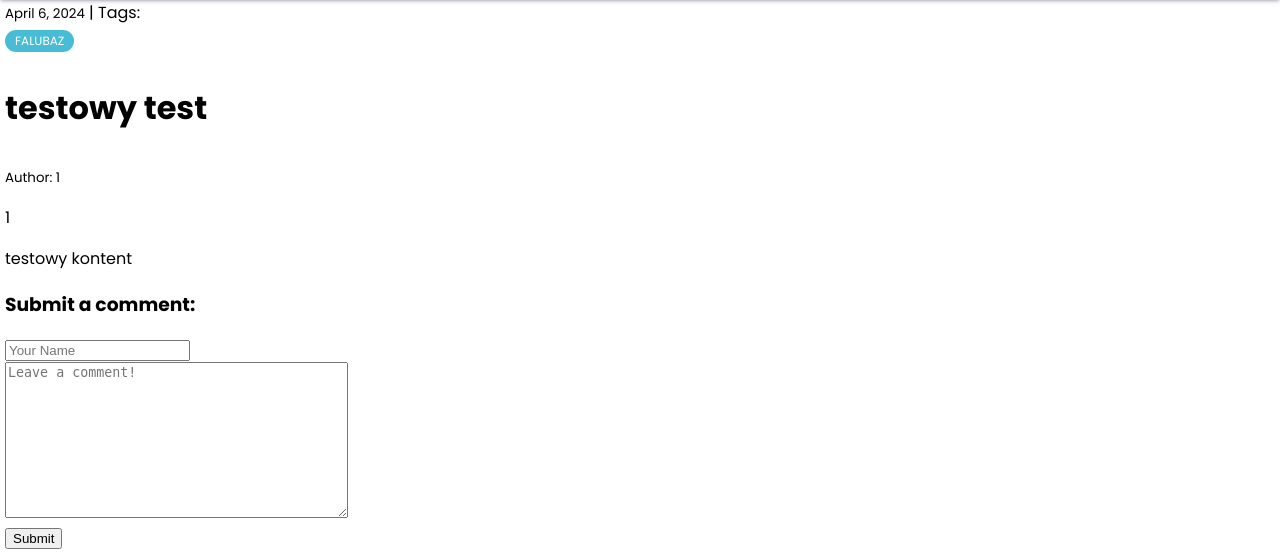
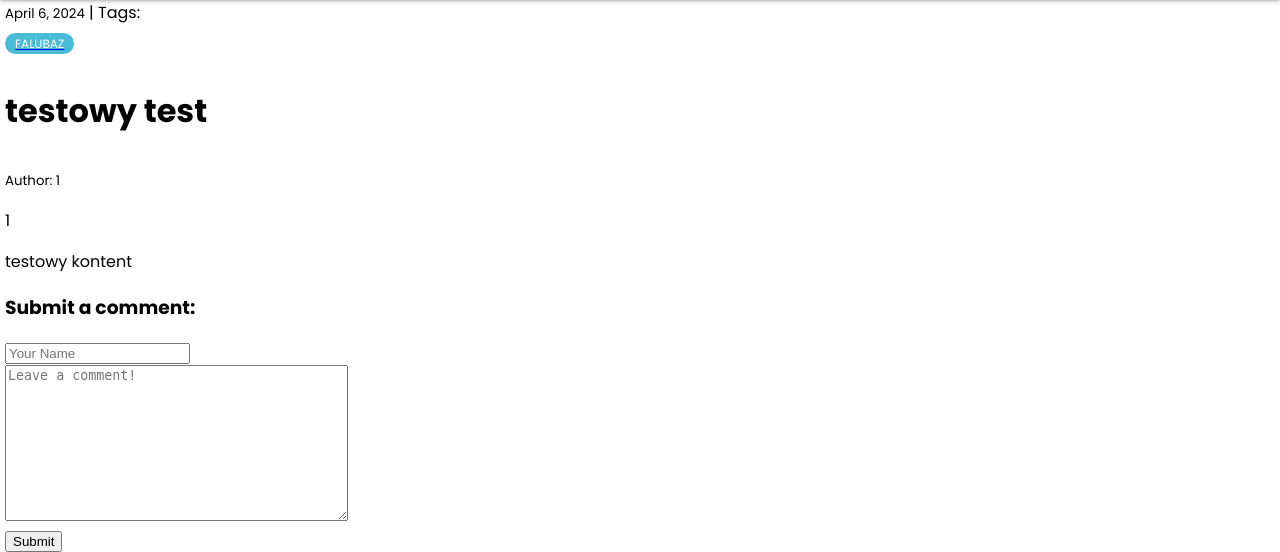
Before and after one commit to lsocpb/blog, a Django app: page /post/1/ in a window 1280 px wide. Shown: the part 67-619 px from the top of the page. Run offline with Django 4.2, Linux system fonts and the light colour scheme; data comes from the database, SQL or seed files in the repository.

Commit message:
Tag redirect links

```diff
--- a/blog/templates/blog/index.html
+++ b/blog/templates/blog/index.html
@@ -12,7 +12,8 @@
 
                     <div class="card-body">
                         {% for tag in post.tags.all %}
-                            <span class="tag" style="  background: #47bcd4;
+                            <a href="{% url 'blog_tag' tag %}">
+                                <span class="tag" style="  background: #47bcd4;
   border-radius: 50px;
   font-size: 12px;
   margin: 0;
@@ -20,6 +21,7 @@
   padding: 2px 10px;
   text-transform: uppercase;
   cursor: pointer;">{{ tag.name }}</span>
+                            </a>
                         {% endfor %}
                         <h4><a href="{% url 'blog_post' post.pk %}">{{ post.title }}</a></h4>
                         <p>{{ post.short_description|safe }}</p>
--- a/blog/templates/blog/post.html
+++ b/blog/templates/blog/post.html
@@ -7,14 +7,16 @@
   flex-wrap: wrap;">
 
             {% for tag in post.tags.all %}
+                <a href="{% url 'blog_tag' tag %}">
                                 <span class="tag" style="  background: #47bcd4;
   border-radius: 50px;
   font-size: 12px;
-
+  margin: 0;
   color: #fff;
   padding: 2px 10px;
   text-transform: uppercase;
   cursor: pointer;">{{ tag.name }}</span>
+                </a>
             {% endfor %}
         </div>
         <div class="post-title">
```
Lines whose indentation alone changed are shown as unchanged.
